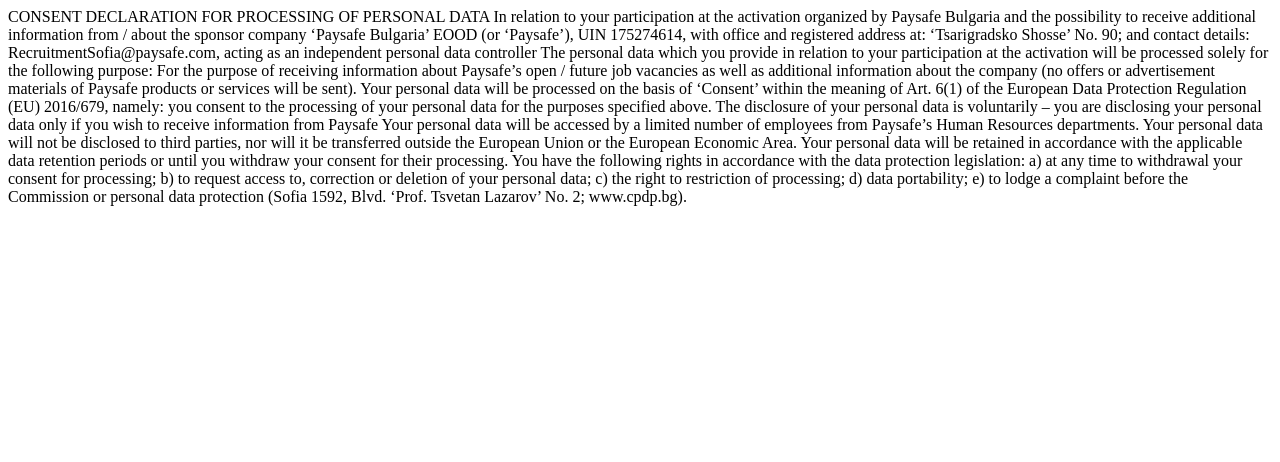
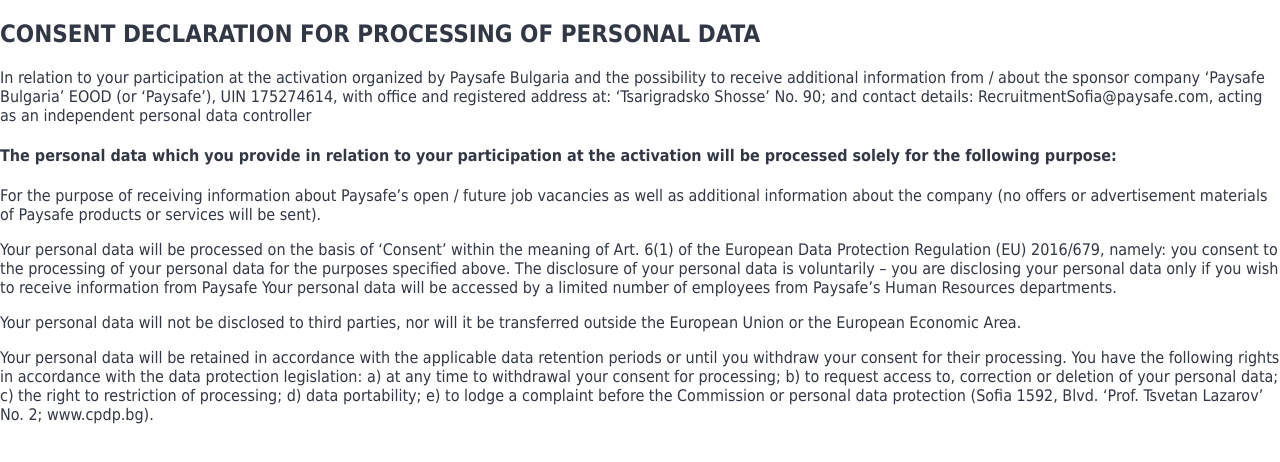
Before and after one commit to viktorpenelski/paysafe-quiz, a plain HTML site: page quiz/terms-and-conditions.html in a window 1280 px wide. Drawn offline with Linux system fonts and the light colour scheme.

Commit message:
add title to html pages

```diff
--- a/quiz/style.css
+++ b/quiz/style.css
@@ -1,5 +1,5 @@
 body {
-    font-family: Arial, Helvetica, sans-serif;
+    font-family: Tahoma, Arial, Helvetica, sans-serif;
     color: #323746;
     margin: 0px;
 }
--- a/quiz/terms-and-conditions.html
+++ b/quiz/terms-and-conditions.html
@@ -1,33 +1,61 @@
-CONSENT DECLARATION FOR PROCESSING OF PERSONAL DATA
+<!DOCTYPE html>
+<html>
+
+<head>
+  <title>Terms and Conditions</title>
+  <link rel="stylesheet" href="./style.css">
+</head>
+<div>
+
+  <h2>CONSENT DECLARATION FOR PROCESSING OF PERSONAL DATA</h2>
 
 
+  <p>
+    In relation to your participation at the activation organized by Paysafe Bulgaria and the possibility to
+    receive additional information from / about the sponsor company ‘Paysafe Bulgaria’ EOOD (or ‘Paysafe’),
+    UIN 175274614, with office and registered address at: ‘Tsarigradsko Shosse’ No. 90; and contact details:
+    RecruitmentSofia@paysafe.com, acting as an independent personal data controller
+  </p>
 
+  <h4>
+    The personal data which you provide in relation to your participation at the activation will be processed solely for
+    the
+    following purpose:
+  </h4>
 
+  <p>
+    For the purpose of receiving information about Paysafe’s open / future job vacancies as well as additional
+    information
+    about the company (no offers or advertisement materials of Paysafe products or services will be sent).
+  </p>
 
+  <p>
+    Your personal data will be processed on the basis of ‘Consent’ within the meaning of Art. 6(1) of the European Data
+    Protection Regulation (EU) 2016/679, namely: you consent to the processing of your personal data for the purposes
+    specified above.
+    The disclosure of your personal data is voluntarily – you are disclosing your personal data only if you wish to
+    receive
+    information from Paysafe
+    Your personal data will be accessed by a limited number of employees from Paysafe’s Human Resources departments.
 
+  </p>
 
-In relation to your participation at the activation organized by Paysafe Bulgaria and the possibility to receive additional information from / about the sponsor company ‘Paysafe Bulgaria’ EOOD (or ‘Paysafe’), UIN 175274614, with office and registered address at: ‘Tsarigradsko Shosse’ No. 90; and contact details: RecruitmentSofia@paysafe.com, acting as an independent personal data controller
+  <p>
+    Your personal data will not be disclosed to third parties, nor will it be transferred outside the European Union or
+    the
+    European Economic Area.
+  </p>
 
-The personal data which you provide in relation to your participation at the activation will be processed solely for the following purpose:
+  <p>
+    Your personal data will be retained in accordance with the applicable data retention periods or until you withdraw
+    your
+    consent for their processing.
+    You have the following rights in accordance with the data protection legislation: a) at any time to withdrawal your
+    consent for processing; b) to request access to, correction or deletion of your personal data; c) the right to
+    restriction of processing; d) data portability; e) to lodge a complaint before the Commission or personal data
+    protection (Sofia 1592, Blvd. ‘Prof. Tsvetan Lazarov’ No. 2; www.cpdp.bg).
+  </p>
 
+</div>
 
-
-For the purpose of receiving information about Paysafe’s open / future job vacancies as well as additional information about the company (no offers or advertisement materials of Paysafe products or services will be sent).
-
-
-
-
-
-
-Your personal data will be processed on the basis of ‘Consent’ within the meaning of Art. 6(1) of the European Data Protection Regulation (EU) 2016/679, namely: you consent to the processing of your personal data for the purposes specified above.
-The disclosure of your personal data is voluntarily – you are disclosing your personal data only if you wish to receive information from Paysafe
-Your personal data will be accessed by a limited number of employees from Paysafe’s Human Resources departments.
-
-
-
-Your personal data will not be disclosed to third parties, nor will it be transferred outside the European Union or the European Economic Area.
-
-
-
-Your personal data will be retained in accordance with the applicable data retention periods or until you withdraw your consent for their processing.
-You have the following rights in accordance with the data protection legislation: a) at any time to withdrawal your consent for processing; b) to request access to, correction or deletion of your personal data; c) the right to restriction of processing; d) data portability; e) to lodge a complaint before the Commission or personal data protection (Sofia 1592, Blvd. ‘Prof. Tsvetan Lazarov’ No. 2; www.cpdp.bg).
+</html>
```
Also changed, not shown: quiz/quiz.html (+1 -0 lines), 1 other file.
